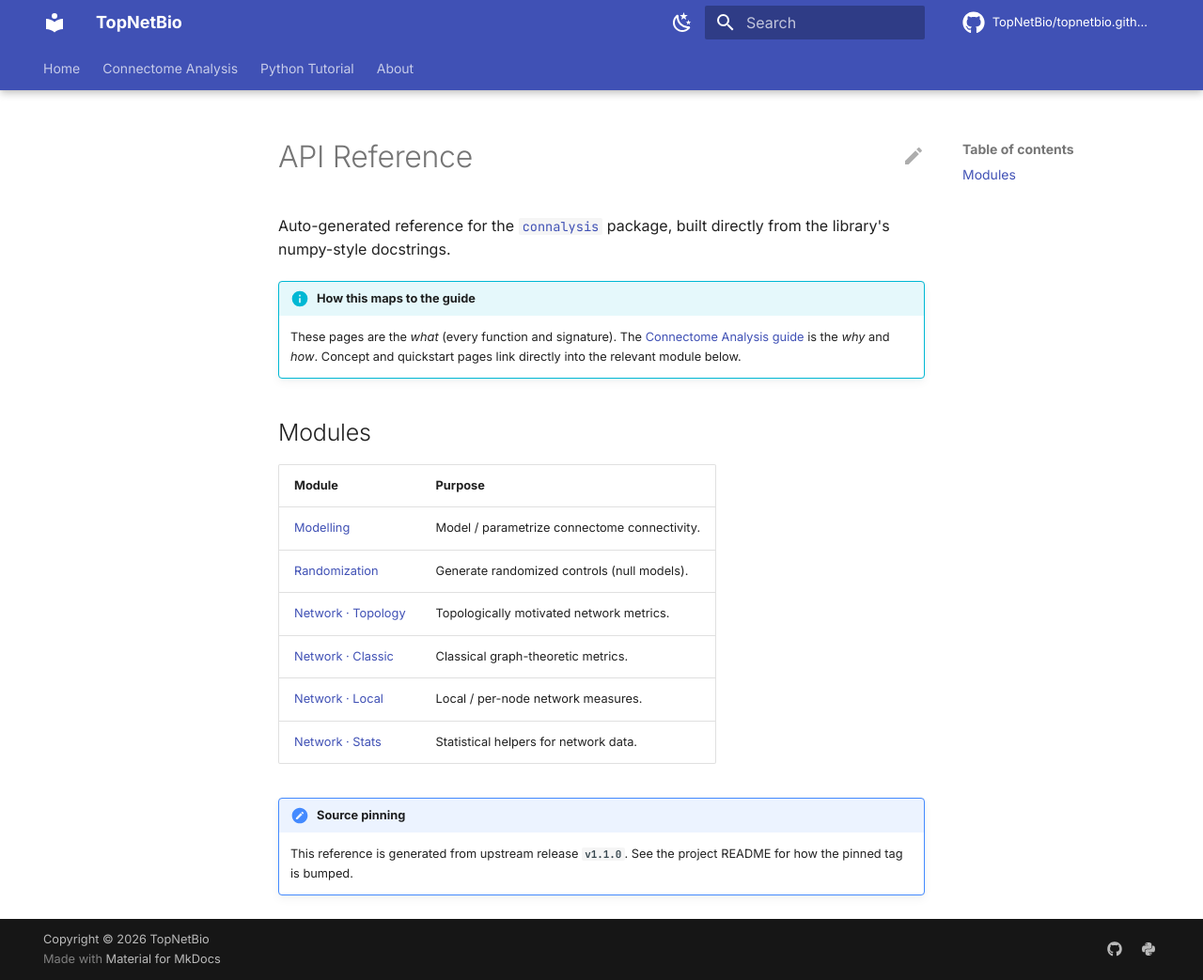
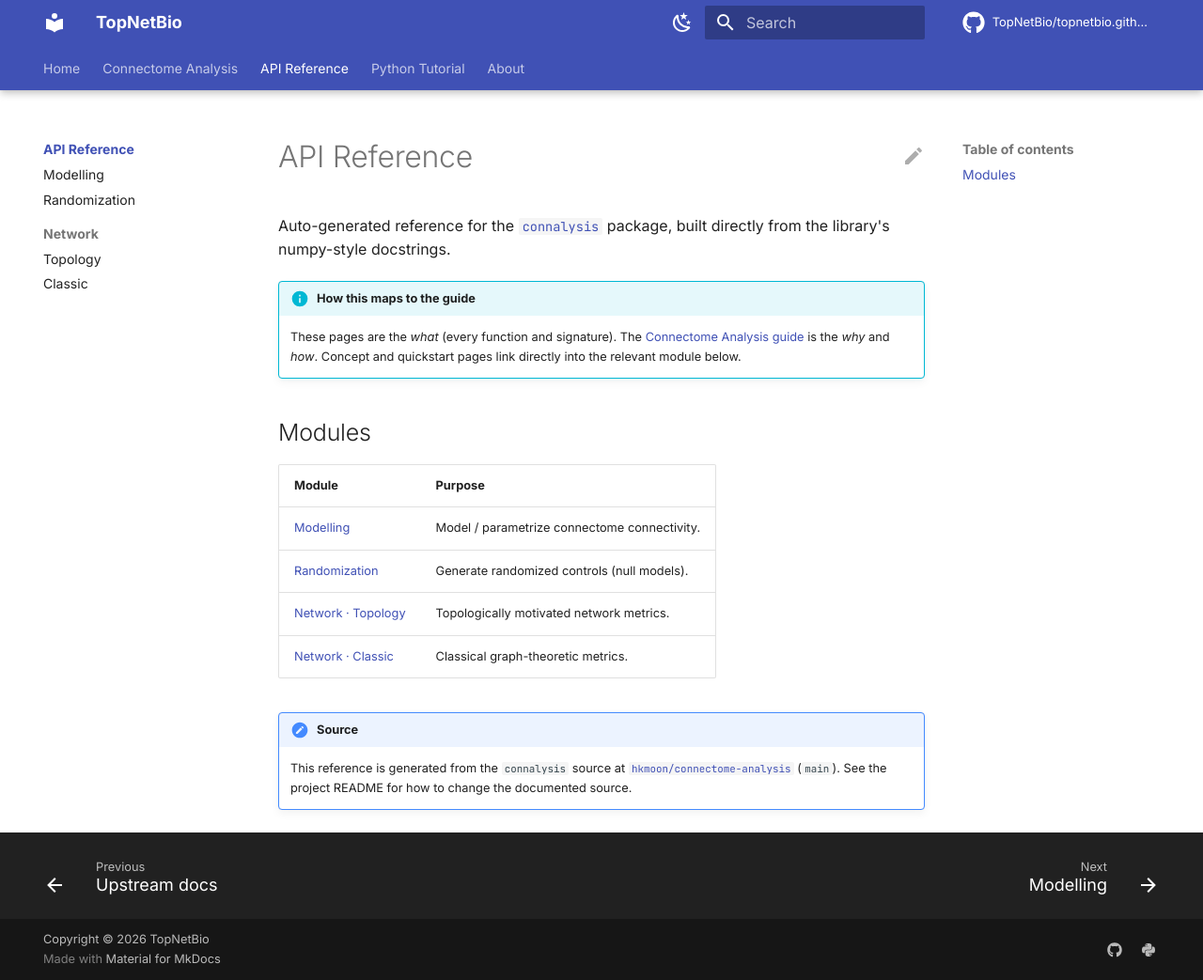
Before and after one commit to TopNetBio/topnetbio.github.io, an MkDocs documentation site: the page built from docs/api/index.md, in a window 1280 px wide and 1043 px high. Shown: the whole window at 94% size. Built offline with MkDocs 1.6.1 and Material for MkDocs 9.7.7, drawn with Linux system fonts in a browser that asks for light colours; comment, search, counter and statistics services are not loaded.

Commit message:
Repoint docs source to hkmoon fork (main); drop network local/stats pages; wire API nav

```diff
--- a/docs/api/index.md
+++ b/docs/api/index.md
@@ -1,6 +1,6 @@
 # API Reference
 
-Auto-generated reference for the [`connalysis`](https://github.com/openbraininstitute/connectome-analysis) package, built directly from the library's numpy-style docstrings.
+Auto-generated reference for the [`connalysis`](https://github.com/hkmoon/connectome-analysis) package, built directly from the library's numpy-style docstrings.
 
 !!! info "How this maps to the guide"
     These pages are the *what* (every function and signature). The [Connectome Analysis guide](../connectome-analysis/index.md) is the *why* and *how*. Concept and quickstart pages link directly into the relevant module below.
@@ -13,8 +13,8 @@ Auto-generated reference for the [`connalysis`](https://github.com/openbraininst
 | [Randomization](randomization.md) | Generate randomized controls (null models). |
 | [Network · Topology](network-topology.md) | Topologically motivated network metrics. |
 | [Network · Classic](network-classic.md) | Classical graph-theoretic metrics. |
-| [Network · Local](network-local.md) | Local / per-node network measures. |
-| [Network · Stats](network-stats.md) | Statistical helpers for network data. |
 
-!!! note "Source pinning"
-    This reference is generated from upstream release **`v1.1.0`**. See the project README for how the pinned tag is bumped.
+!!! note "Source"
+    This reference is generated from the `connalysis` source at
+    [`hkmoon/connectome-analysis`](https://github.com/hkmoon/connectome-analysis) (`main`).
+    See the project README for how to change the documented source.
--- a/mkdocs.yml
+++ b/mkdocs.yml
@@ -115,6 +115,13 @@ nav:
       - Concepts: connectome-analysis/concepts.md
       - Examples: connectome-analysis/examples.md
       - Upstream docs: connectome-analysis/upstream.md
+  - API Reference:
+      - api/index.md
+      - Modelling: api/modelling.md
+      - Randomization: api/randomization.md
+      - Network:
+          - Topology: api/network-topology.md
+          - Classic: api/network-classic.md
   - Python Tutorial:
       - python-tutorial/index.md
       - 1. Environment Setup: python-tutorial/01-setup.md
```
Also changed, not shown: docs/api/network-local.md (deleted, +0 -7 lines), docs/api/network-stats.md (deleted, +0 -7 lines), 1 other file.
